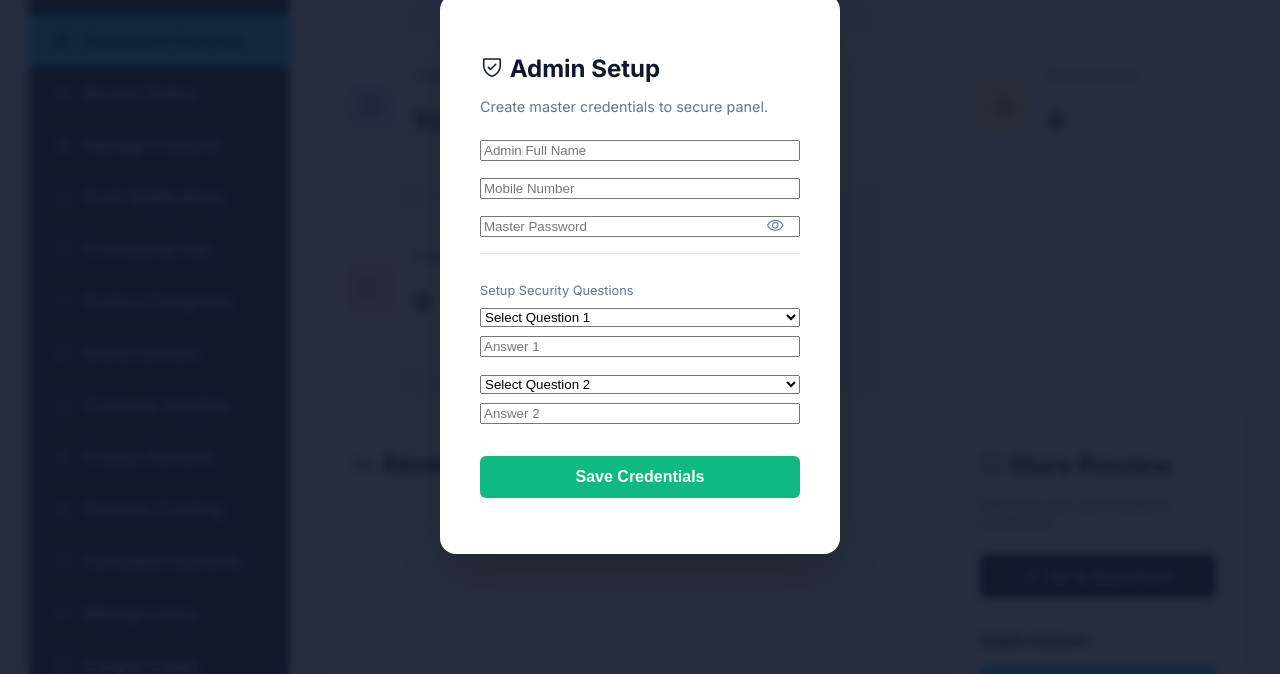
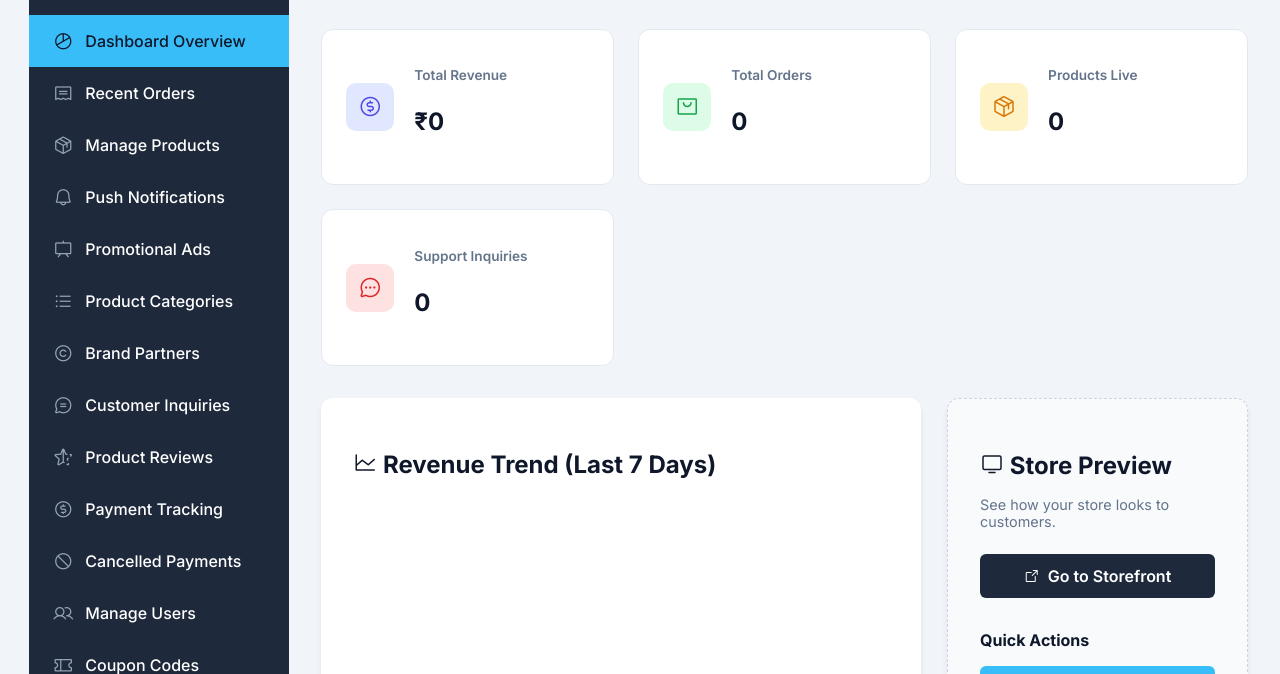
Before and after one commit to rakesh9652289106-sketch/adyanta, a website built with Vite: page SnapBasket/frontend/admin.html in a window 1280 px wide. Shown: the part 126-800 px from the top of the page. Built offline with nearby package versions, Linux system fonts and the light colour scheme; no server answers.

Commit message:
Fix: Bypassed admin login completely and hidden overlay by default

```diff
--- a/SnapBasket/frontend/admin.html
+++ b/SnapBasket/frontend/admin.html
@@ -1222,7 +1222,7 @@
 
     <!-- Admin Auth Modal -->
     <div id="adminLoginOverlay" class="modal-overlay"
-        style="z-index: 9999; display: flex; align-items: center; justify-content: center; background: rgba(15, 23, 42, 0.9);">
+        style="z-index: 9999; display: none; align-items: center; justify-content: center; background: rgba(15, 23, 42, 0.9);">
         <div class="modal-content" style="max-width: 400px; text-align: left; position: relative;">
             <h2 id="adminAuthTitle" style="margin-bottom: 0.5rem;"><i class="ph ph-shield-check"></i> Admin Setup</h2>
             <p id="adminAuthDesc" style="color: #64748B; font-size: 0.9rem; margin-bottom: 1.5rem;">Create master
```
